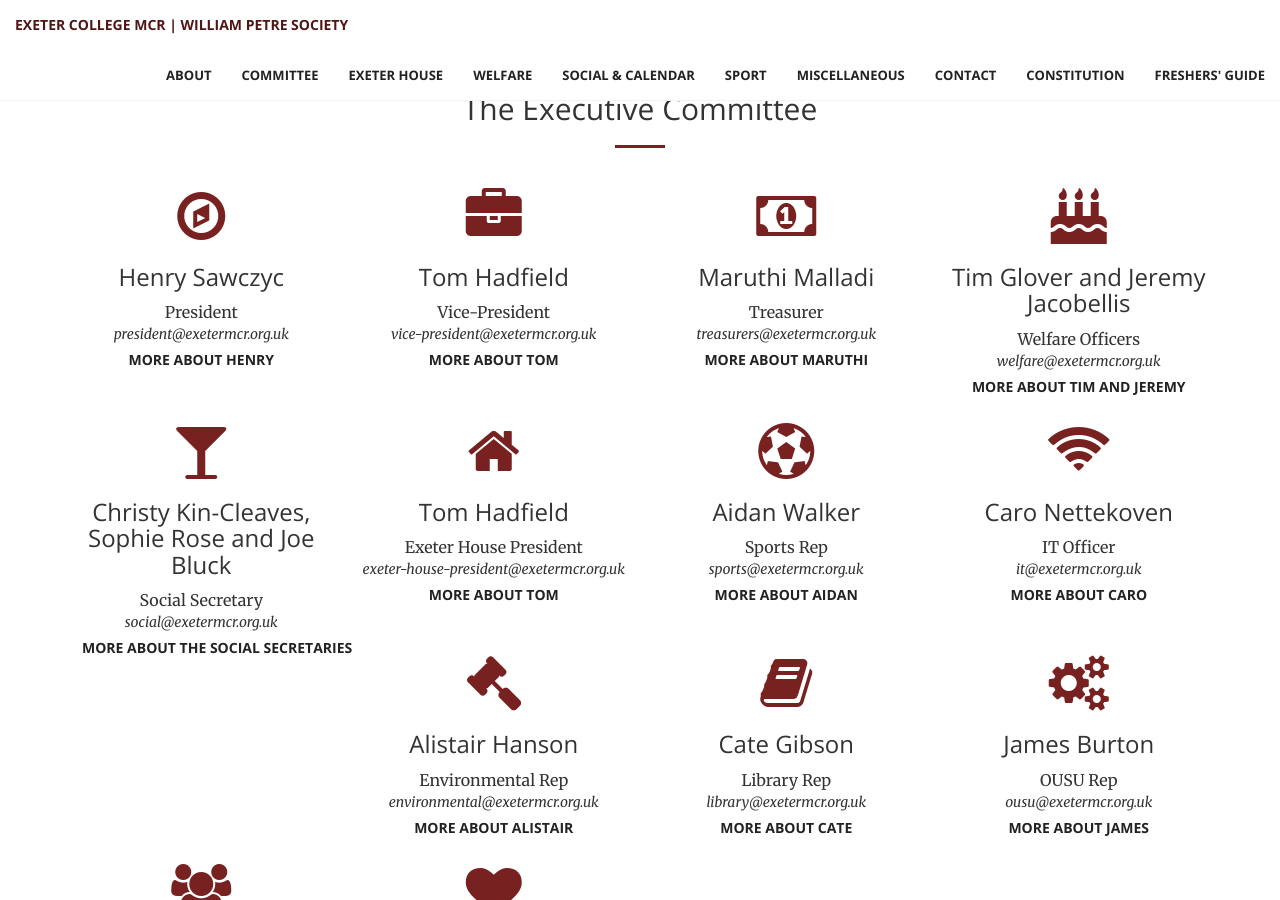
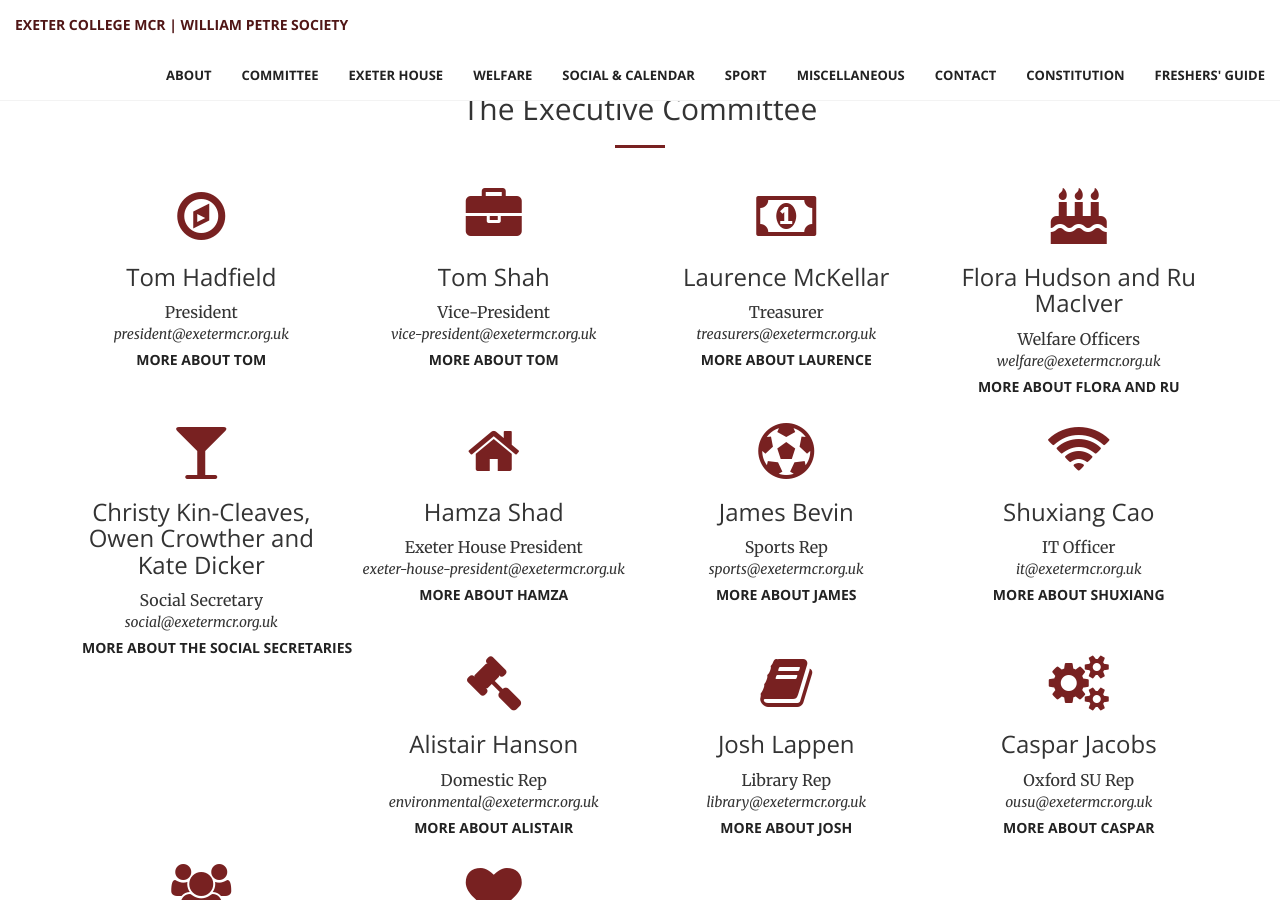
Before and after one commit to exetermcr/exetermcr.github.io, a Jekyll site: the page index.html, which Jekyll copies as it is, in a window 1280 px wide and 900 px high, scrolled down 1924 px. Built offline with Jekyll 4.4.1, drawn with Linux system fonts in a browser that asks for light colours; some of the changed text lies outside the part shown.

Commit message:
new committee added

```diff
--- a/6misc.html
+++ b/6misc.html
@@ -254,7 +254,7 @@
                     <hr class="primary">
                     <p>The MCR is located at Staircase 8, Ground Floor, Exeter College, Oxford OX1 3DP.<br>
                     <br>If you are a member of the MCR, but are not subscribed to the exeter-mcr mailing list please send a blank email to exeter-mcr-subscribe@maillist.ox.ac.uk.</p>
-                    <br>The MCR President is Henry Sawczyc.
+                    <br>The MCR President is Tom Hadfield.
                     <br>
                 </div>
 
--- a/index.html
+++ b/index.html
@@ -142,27 +142,27 @@
                 <div class="col-lg-3 col-md-6 text-center">
                     <div class="service-box">
                         <i class="fa fa-4x fa-compass wow bounceIn text-primary"></i>
-                        <h3>Henry Sawczyc</h3>
+                        <h3>Tom Hadfield</h3>
                         <p>President</p>
                         <i>president@exetermcr.org.uk</i>
                         <br>
-                        <button data-toggle="collapse" data-target="#demo" class="btn btn-default collapsed" aria-expanded="false">More about Henry</button>
+                        <button data-toggle="collapse" data-target="#demo" class="btn btn-default collapsed" aria-expanded="false">More about Tom</button>
                         <div id="demo" class="collapse">
-                          Hey, I’m Henry and as the MCR president it is my role to ensure the Graduates are represented within College and ensure we continue to provide a welcoming Common Room. Along with other members of the Executive Committee, I attend various meetings around the College and University and raise any concerns of the Graduates. I also chair the termly general meetings of the MCR.  Please feel free to contact me if you have any graduate issues that are concerning you or you have any questions in general.<br>
-                          When not in the MCR, I am currently studying for a DPhil in Biochemistry.</div>
+                          Hey, I’m Tom and as the MCR president it is my role to ensure the Graduates are represented within College and ensure we continue to provide a welcoming Common Room. Along with other members of the Executive Committee, I attend various meetings around the College and University and raise any concerns of the Graduates. I also chair the termly general meetings of the MCR.  Please feel free to contact me if you have any graduate issues that are concerning you or you have any questions in general.<br>
+                          When not in the MCR, I am currently studying for a DPhil.</div>
                     </div>
                 </div>
                 <div class="col-lg-3 col-md-6 text-center">
                     <div class="service-box">
                         <i class="fa fa-4x fa-briefcase wow bounceIn text-primary" data-wow-delay=".1s"></i>
-                        <h3>Tom Hadfield</h3>
+                        <h3>Tom Shah</h3>
                         <p>Vice-President</p>
                         <i>vice-president@exetermcr.org.uk</i>
                         <br>
                         <button data-toggle="collapse" data-target="#VP" class="btn btn-default collapsed" aria-expanded="false">More about Tom</button>
                         <div id="VP" class="collapse">
                           Hi! I’m Tom and I’m the VP of Exeter MCR!
-                          <br>My role is to aid Henry to ensure the smooth running of our graduate common room. I’m also here to help other MCR officers to fulfil their duties-- I’m always available to answer questions, pursue matters with college and to lend a practical hand when necessary!
+                          <br>My role is to aid the other Tom to ensure the smooth running of our graduate common room. I’m also here to help other MCR officers to fulfil their duties-- I’m always available to answer questions, pursue matters with college and to lend a practical hand when necessary!
                           <br>
                         </div>
                     </div>
@@ -170,31 +170,31 @@
                 <div class="col-lg-3 col-md-6 text-center">
                     <div class="service-box">
                         <i class="fa fa-4x fa-money wow bounceIn text-primary" data-wow-delay=".2s"></i>
-                        <h3>Maruthi Malladi</h3>
+                        <h3>Laurence McKellar</h3>
                         <p>Treasurer</p>
                         <i>treasurers@exetermcr.org.uk</i>
                         <br>
-                        <button data-toggle="collapse" data-target="#Tre" class="btn btn-default collapsed" aria-expanded="false">More about Maruthi</button>
+                        <button data-toggle="collapse" data-target="#Tre" class="btn btn-default collapsed" aria-expanded="false">More about Laurence</button>
                         <div id="Tre" class="collapse">
-                        Hello! My name is Maruthi and I'm Exeter MCR's treasurer.
-                        <br>My duty is to sort out the MCR's finances, which includes putting together our yearly budget and carrying out rent negotiations--less (rent) is more! I am a second-year DPhil in Chemical Biology and love Exeter's MCR because of its friendliness and diversity. Floreat Exon!
+                        Hello! My name is Laurence and I'm Exeter MCR's treasurer.
+                        <br>My duty is to sort out the MCR's finances, which includes putting together our yearly budget and carrying out rent negotiations--less (rent) is more! Floreat Exon!
                         </div>
                     </div>
                 </div>
                 <div class="col-lg-3 col-md-6 text-center">
                     <div class="service-box">
                         <i class="fa fa-4x fa-birthday-cake wow bounceIn text-primary" data-wow-delay=".3s"></i>
-                        <h3>Tim Glover and Jeremy Jacobellis</h3>
+                        <h3>Flora Hudson and Ru MacIver</h3>
                         <p>Welfare Officers</p>
                         <i>welfare@exetermcr.org.uk</i>
                         <br>
-                        <button data-toggle="collapse" data-target="#Wel" class="btn btn-default collapsed" aria-expanded="false">More about Tim and Jeremy</button>
+                        <button data-toggle="collapse" data-target="#Wel" class="btn btn-default collapsed" aria-expanded="false">More about Flora and Ru</button>
                         <div id="Wel" class="collapse">
-                        Henry <br>
-                        Tim is a DPhil student in English, after previously studying at Exeter for his BA.<br>
+                        Flora <br>
+                        Flora has been at Exeter a while, having previously studied languages as an Undergrad. She is also a fully trained Peer Supporter<br>
                         <br>
-                        Jeremy <br>
-                        Jeremy is studying an MPhil.<br>
+                        Ru <br>
+                        Ru joins us from St. Andrew's and studying forhis masters.<br>
                         If any MCR member, or prospective member, has any welfare issues or would like a chat, please feel free to email us.
                         </div>
                     </div>
@@ -202,7 +202,7 @@
                 <div class="col-lg-3 col-md-6 text-center">
                     <div class="service-box">
                         <i class="fa fa-4x fa-glass wow bounceIn text-primary" data-wow-delay=".3s"></i>
-                        <h3>Christy Kin-Cleaves, Sophie Rose and Joe Bluck</h3>
+                        <h3>Christy Kin-Cleaves, Owen Crowther and Kate Dicker</h3>
                         <p>Social Secretary</p>
                         <i>social@exetermcr.org.uk</i>
                          <br>
@@ -218,11 +218,11 @@
                 <div class="col-lg-3 col-md-6 text-center">
                     <div class="service-box">
                         <i class="fa fa-4x fa-home wow bounceIn text-primary"></i>
-                        <h3>Tom Hadfield</h3>
+                        <h3>Hamza Shad</h3>
                         <p>Exeter House President</p>
                         <i>exeter-house-president@exetermcr.org.uk</i>
                         <br>
-                        <button data-toggle="collapse" data-target="#EH" class="btn btn-default collapsed" aria-expanded="false">More about Tom</button>
+                        <button data-toggle="collapse" data-target="#EH" class="btn btn-default collapsed" aria-expanded="false">More about Hamza</button>
                         <div id="EH" class="collapse">
                         <br>My role as EH President is to put any issues with the graduate accomodation (Exeter House) to college at one of their numerous meetings. If you have any questions about the accomodation (especially prospective students) do feel free to email me.
                         </div>
@@ -231,13 +231,13 @@
                 <div class="col-lg-3 col-md-6 text-center">
                     <div class="service-box">
                         <i class="fa fa-4x fa-soccer-ball-o wow bounceIn text-primary" data-wow-delay=".3s"></i>
-                        <h3>Aidan Walker</h3>
+                        <h3>James Bevin</h3>
                         <p>Sports Rep</p>
                         <i>sports@exetermcr.org.uk</i>
                         <br>
-                        <button data-toggle="collapse" data-target="#Sport" class="btn btn-default collapsed" aria-expanded="false">More about Aidan</button>
+                        <button data-toggle="collapse" data-target="#Sport" class="btn btn-default collapsed" aria-expanded="false">More about James</button>
                         <div id="Sport" class="collapse">
-                        <br>I help MCR members get involved with sports offered through Exeter College and the University.  I am also responsible for negotiating the terms of our membership with the Oxford University Sports Centre on Iffley Road and organizing special sport events for the Exeter MCR.  We are pleased to offer regular Yoga and Pilates classes at Exeter House taught by Exeter MCR volunteers Tory and Hadas!
+                        <br>I help MCR members get involved with sports offered through Exeter College and the University.  I am also responsible for negotiating the terms of our membership with the Oxford University Sports Centre on Iffley Road and organizing special sport events for the Exeter MCR.
                         <br>Why I Love the MCR: The people — everyone is friendly and has a different background, which makes the MCR a friendly and inclusive place.
                         </div>
                     </div>
@@ -245,10 +245,10 @@
                 <div class="col-lg-3 col-md-6 text-center">
                     <div class="service-box">
                         <i class="fa fa-4x fa-wifi wow bounceIn text-primary" data-wow-delay=".3s"></i>
-                        <h3>Caro Nettekoven</h3>
+                        <h3>Shuxiang Cao</h3>
                         <p>IT Officer</p>
                         <i>it@exetermcr.org.uk</i>
-                        <button data-toggle="collapse" data-target="#IT" class="btn btn-default collapsed" aria-expanded="false">More about Caro</button>
+                        <button data-toggle="collapse" data-target="#IT" class="btn btn-default collapsed" aria-expanded="false">More about Shuxiang</button>
                         <div id="IT" class="collapse">
                         <br>Hello, If you have any issues with the site, or emails to the MCR Exec do feel free to contact me. I've run out of interesting things to ay about myself in the above sections apart from that.
                         </div>
@@ -259,11 +259,11 @@
                     <div class="service-box">
                         <i class="fa fa-4x fa-gavel wow bounceIn text-primary" data-wow-delay=".3s"></i>
                         <h3>Alistair Hanson</h3>
-                        <p>Environmental Rep</p>
+                        <p>Domestic Rep</p>
                         <i>environmental@exetermcr.org.uk</i>
                         <button data-toggle="collapse" data-target="#Envi" class="btn btn-default collapsed" aria-expanded="false">More about Alistair</button>
                         <div id="Envi" class="collapse">
-                        <br>Hello, I’m Alistair, and I’m the Environment Officer, which primarily is about ensuring the MCR rooms remain a pleasant place to be. I endeavour to stop stuff from breaking, buy new stuff, and allocate the lockers. My background is in history and theology, and I, for now, work in Oxford.
+                        <br>Hello, I’m Alistair, and I’m the Domestic Officer, which primarily is about ensuring the MCR rooms remain a pleasant place to be. I endeavour to stop stuff from breaking, buy new stuff, and allocate the lockers. My background is in history and theology, and I, for now, work in Oxford.
                         <br>From the Big Gay Party to names for some of the appliances, Exeter continues to have an MCR with idiosyncrasies only possible from it having a spirited graduate body often around College.
                         </div>
                     </div>
@@ -271,25 +271,25 @@
                 <div class="col-lg-3 col-md-6 text-center">
                     <div class="service-box">
                         <i class="fa fa-4x fa-book wow bounceIn text-primary" data-wow-delay=".3s"></i>
-                        <h3>Cate Gibson</h3>
+                        <h3>Josh Lappen</h3>
                         <p>Library Rep</p>
                         <i>library@exetermcr.org.uk</i>
-                        <button data-toggle="collapse" data-target="#Lib" class="btn btn-default collapsed" aria-expanded="false">More about Cate</button>
+                        <button data-toggle="collapse" data-target="#Lib" class="btn btn-default collapsed" aria-expanded="false">More about Josh</button>
                         <div id="Lib" class="collapse">
-                        <br>Cate is neat and guards the books!
+                        <br>Josh is neat and guards the books!
                         </div>
                     </div>
                 </div>
                 <div class="col-lg-3 col-md-6 text-center">
                     <div class="service-box">
                         <i class="fa fa-4x fa-cogs wow bounceIn text-primary" data-wow-delay=".3s"></i>
-                        <h3>James Burton
+                        <h3>Caspar Jacobs
                         </h3>
-                        <p>OUSU Rep</p>
+                        <p>Oxford SU Rep</p>
                         <i>ousu@exetermcr.org.uk</i>
-                        <button data-toggle="collapse" data-target="#OUSU" class="btn btn-default collapsed" aria-expanded="false">More about James</button>
+                        <button data-toggle="collapse" data-target="#OUSU" class="btn btn-default collapsed" aria-expanded="false">More about Caspar</button>
                         <div id="OUSU" class="collapse">
-                        <br> James is in charge of the MCR's dealings with OUSU (Oxford University's Student Union). Due to the collegiate nature of Oxford OUSU is an important integration point for all students to discuss university wide matters, and get cheap sexual health products for welfare.
+                        <br> Caspar is in charge of the MCR's dealings with Oxford SU (Oxford University's Student Union). Due to the collegiate nature of Oxford SU is an important integration point for all students to discuss university wide matters, and get cheap sexual health products for welfare.
                         </div>
                     </div>
                 </div>
@@ -310,12 +310,12 @@
                 <div class="col-lg-3 col-md-6 text-center">
                     <div class="service-box">
                         <i class="fa fa-4x fa-heart wow bounceIn text-primary" data-wow-delay=".3s"></i>
-                        <h3>Christy Kin-Cleaves</h3>
+                        <h3>Kate Dicker</h3>
                         <p>Freshers Rep</p>
                         <i>freshers-representative@exetermcr.org.uk</i>
-                        <button data-toggle="collapse" data-target="#Fresh" class="btn btn-default collapsed" aria-expanded="false">More about Christy</button>
+                        <button data-toggle="collapse" data-target="#Fresh" class="btn btn-default collapsed" aria-expanded="false">More about Kate</button>
                         <div id="Fresh" class="collapse">
-                        <br>Check out Christy's profile in the Social Secs section - He's in charge of your fun in freshers week, and welcoming you all in Septmber (or whenever you decide to arrive!)
+                        <br>She's in charge of your fun in freshers week, and welcoming you all in Septmber (or whenever you decide to arrive!)
                         </div>
                     </div>
                 </div>
@@ -431,7 +431,7 @@
                     <hr class="primary">
                     <p>The MCR is located at Staircase 8, Ground Floor, Exeter College, Oxford OX1 3DP.<br>
                     <br>If you are a member of the MCR, but are not subscribed to the exeter-mcr mailing list please send a blank email to exeter-mcr-subscribe@maillist.ox.ac.uk.</p>
-                    <br>The MCR President is Henry Sawczyc.
+                    <br>The MCR President is Tom Hadfield.
                     <br>
                 </div>
 
```
Also changed, not shown: other parts of index.html (+1 -1 lines), committee.markdown (+12 -12 lines), 1 other file.
